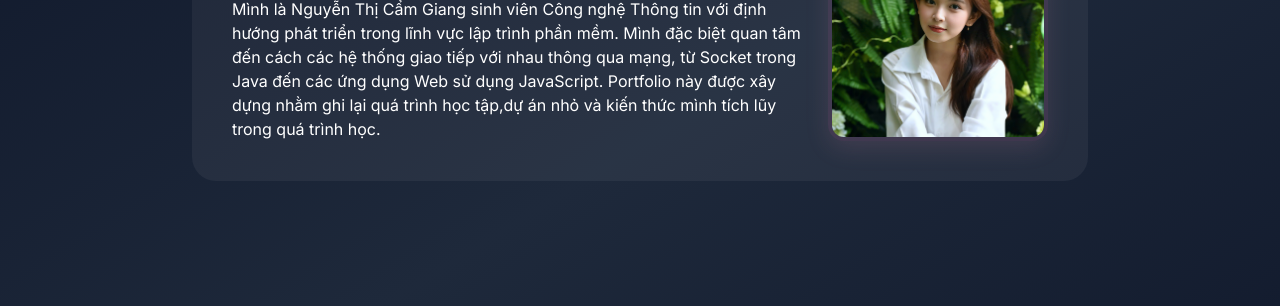
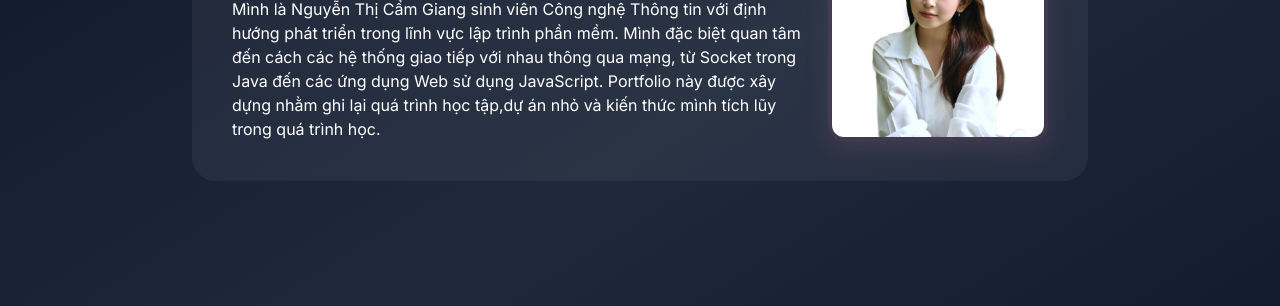
Before and after one commit to zenycare/myBlog, a plain HTML site: page index.html in a window 1280 px wide. Shown: the part 255-561 px from the top of the page. Drawn offline with nearby package versions, Linux system fonts and the light colour scheme.

Commit message:
fix avatar

```diff
--- a/index.html
+++ b/index.html
@@ -50,7 +50,7 @@
 Portfolio này được xây dựng nhằm ghi lại quá trình học tập,dự án nhỏ và kiến thức mình tích lũy trong quá trình học.
     </div>
 
-    <img src="asset/avatar.jpg" alt="Ảnh đại diện" class="intro-avatar intro-avatar-right">
+    <img src="asset/avatar1.jpg" alt="Ảnh đại diện" class="intro-avatar intro-avatar-right">
   </div>
 </section>
 
```
Also changed, not shown: asset/avatar.jpg (deleted), asset/avatar1.jpg (added).
